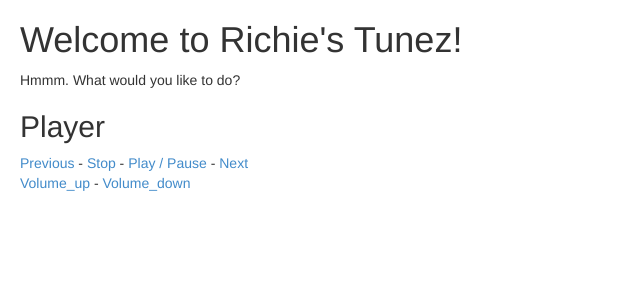
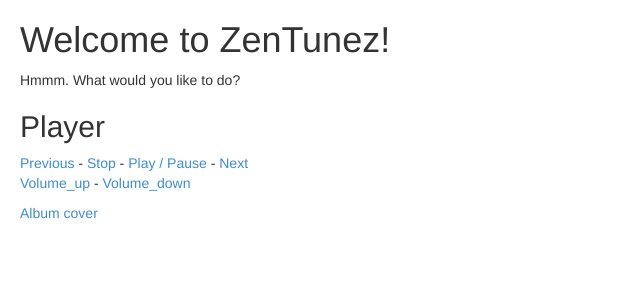
Before and after one commit to Zen-CODE/zenprojects, a Flask app: page / in a window 1280 px wide. Shown: the top 300 px of the page, without its empty margins (0-640 px from the left). Run offline with Flask 2, Linux system fonts and the light colour scheme.

Commit message:
Add link for album retrieval

```diff
--- a/python/flask/tunez/app.py
+++ b/python/flask/tunez/app.py
@@ -1,7 +1,7 @@
 #!flask/bin/python
 from flask import Flask, jsonify, make_response, send_file, render_template
 from library import MusicLib
-from os.path import expanduser
+from os.path import expanduser, basename
 from flask_httpauth import HTTPBasicAuth
 from io import BytesIO
 from mplayer import MPlayer
@@ -128,5 +128,18 @@ def previous_track():
     return make_response("Success", 200)
 
 
+@app.route(api_url + 'player/cover', methods=['GET'])
+def cover():
+    """ Show the album cover. """
+    _cover = MPlayer().cover()
+    if cover:
+        with open(_cover, 'rb') as f:
+            return send_file(BytesIO(f.read()),
+                             attachment_filename=basename(_cover),
+                             mimetype='image/png')
+
+    return make_response("Success, but no album cover for this baby...", 200)
+
+
 if __name__ == '__main__':
     app.run(debug=True)
--- a/python/flask/tunez/templates/index.html
+++ b/python/flask/tunez/templates/index.html
@@ -1,15 +1,15 @@
 <!doctype html>
 <html>
     <head>
-        <title>CapiCount</title>
+        <title>ZenTunez</title>
         <link rel="stylesheet" href="bootstrap.min.css">
         <link rel="stylesheet" href="bootstrap-theme.min.css">
         <link href="google.fonts.css">
         <link rel="stylesheet" type="text/css" href="style.css">
     </head>
     <body>
-        <title>Tunez</title>
-        <h1>Welcome to Richie's Tunez!</h1>
+        <title>ZenTunez</title>
+        <h1>Welcome to ZenTunez!</h1>
         <p>Hmmm. What would you like to do?</p>
         <h2>Player</h2>
         <a href="{{ url_for('previous_track') }}">Previous</a> -
@@ -19,5 +19,7 @@
         <p />
         <a href="{{ url_for('volume_up') }}">Volume_up</a> -
         <a href="{{ url_for('volume_down') }}">Volume_down</a>
+        <p />
+        <a href="{{ url_for('cover') }}">Album cover</a>
     </body>
 </html>
```
Also changed, not shown: python/flask/tunez/mplayer.py (+22 -0 lines).
